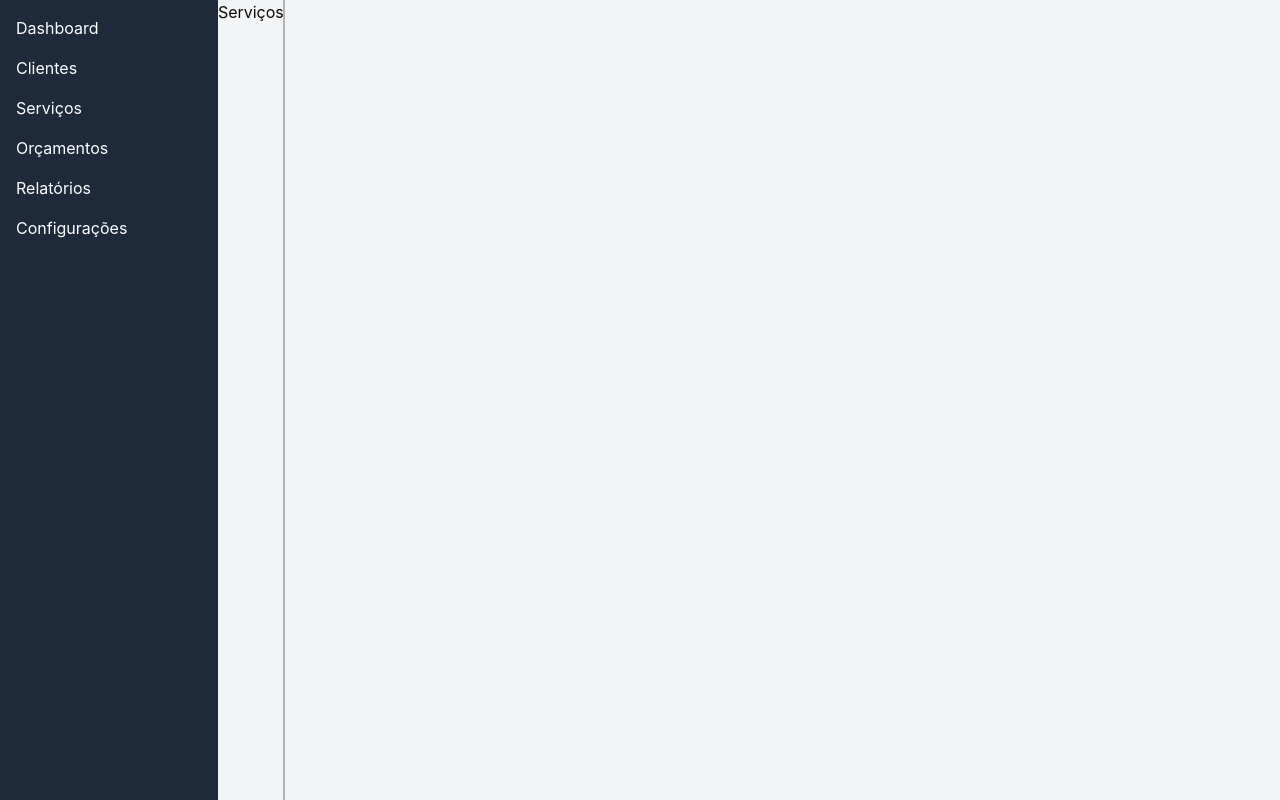
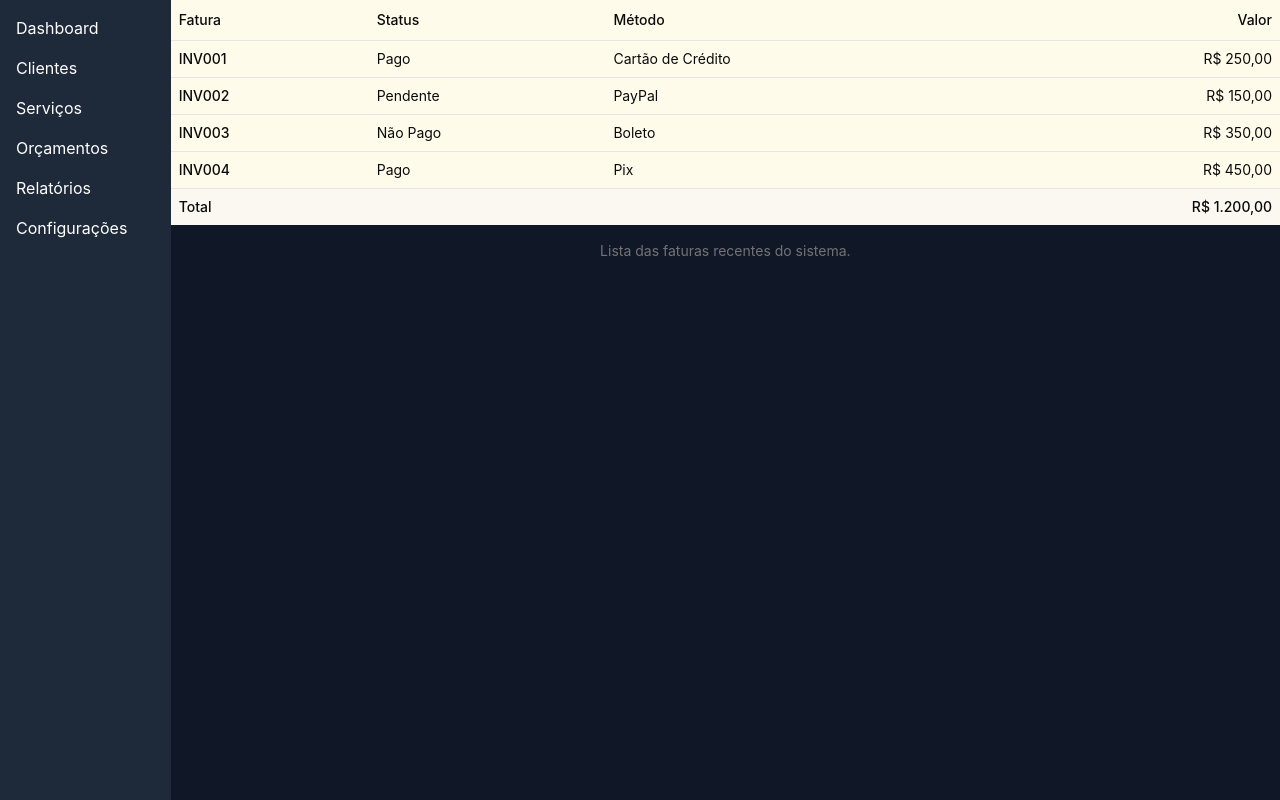
Before and after one commit to danilogmarques/Eletro-Manager, a React (Vite) app: page /servicos in a window 1280 px wide. Built offline with nearby package versions, Linux system fonts and the light colour scheme.

Commit message:
test: tabela para paginas clientes e serviços

```diff
--- a/src/App.tsx
+++ b/src/App.tsx
@@ -1,7 +1,6 @@
 import { BrowserRouter, Route, Routes } from "react-router-dom"
 import { SideBar } from "./components/SideBar"
 import { Dashboard } from "./pages/Dashboard"
-import { Serviços } from "./pages/Serviços"
 import Customers from "./pages/Customers"
 
 
@@ -9,12 +8,12 @@ function App() {
 
   return (
     <BrowserRouter>
-      <div className="bg-gray-900 h-screen w-screen flex    ">
+      <div className="flex bg-gray-900 h-screen w-screen ">
         <SideBar />
         <Routes>
           <Route path="/dashboard" element={<Dashboard />} />
           <Route path="/clientes" element={<Customers />} />
-          <Route path="/servicos" element={<Serviços />} />
+          <Route path="/servicos" element={<Customers />} />
           <Route path="/orcamentos" element={<h1 className="text-2xl font-bold text-gray-800">Orçamentos</h1>} />
           <Route path="/relatorios" element={<h1 className="text-2xl font-bold text-gray-800">Relatórios</h1>} />
           <Route path="/configuracoes" element={<h1 className="text-2xl font-bold text-gray-800">Configurações</h1>} />
--- a/src/components/SideBar.tsx
+++ b/src/components/SideBar.tsx
@@ -2,7 +2,7 @@ import { Link } from "react-router-dom";
 
 export function SideBar() {
   return (
-    <nav className=" w-64 h-screen
+    <nav className=" flex w-48
      bg-gray-800 text-white p-4">
       <ul className="flex flex-col space-y-4">
         <li>
--- /dev/null
+++ b/src/components/TableCustomers.tsx
@@ -0,0 +1,69 @@
+import {
+  Table,
+  TableHeader,
+  TableBody,
+  TableFooter,
+  TableHead,
+  TableRow,
+  TableCell,
+  TableCaption,
+} from "../components/ui/table" // Ajuste o caminho do import conforme seu projeto
+
+const invoices = [
+  {
+    invoice: "INV001",
+    paymentStatus: "Pago",
+    totalAmount: "R$ 250,00",
+    paymentMethod: "Cartão de Crédito",
+  },
+  {
+    invoice: "INV002",
+    paymentStatus: "Pendente",
+    totalAmount: "R$ 150,00",
+    paymentMethod: "PayPal",
+  },
+  {
+    invoice: "INV003",
+    paymentStatus: "Não Pago",
+    totalAmount: "R$ 350,00",
+    paymentMethod: "Boleto",
+  },
+  {
+    invoice: "INV004",
+    paymentStatus: "Pago",
+    totalAmount: "R$ 450,00",
+    paymentMethod: "Pix",
+  },
+]
+
+export function InvoiceTableExample() {
+  return (
+    <Table className="bg-amber-50">
+      <TableCaption>Lista das faturas recentes do sistema.</TableCaption>
+      <TableHeader>
+        <TableRow>
+          <TableHead className="">Fatura</TableHead>
+          <TableHead>Status</TableHead>
+          <TableHead>Método</TableHead>
+          <TableHead className="text-right">Valor</TableHead>
+        </TableRow>
+      </TableHeader>
+      <TableBody>
+        {invoices.map((inv) => (
+          <TableRow key={inv.invoice}>
+            <TableCell className="font-medium">{inv.invoice}</TableCell>
+            <TableCell>{inv.paymentStatus}</TableCell>
+            <TableCell>{inv.paymentMethod}</TableCell>
+            <TableCell className="text-right">{inv.totalAmount}</TableCell>
+          </TableRow>
+        ))}
+      </TableBody>
+      <TableFooter>
+        <TableRow>
+          <TableCell colSpan={3}>Total</TableCell>
+          <TableCell className="text-right">R$ 1.200,00</TableCell>
+        </TableRow>
+      </TableFooter>
+    </Table>
+  )
+}
--- a/src/pages/Customers.tsx
+++ b/src/pages/Customers.tsx
@@ -1,10 +1,10 @@
-import { Table } from "@/components/ui/table"
+import { InvoiceTableExample } from "@/components/TableCustomers"
+
 
 export function Customers() {
   return (
-    <div className="bg-gray-900 h-screen w-screen flex items-center justify-center    ">
-      <Table />
-
+    <div className="w-screen">
+      <InvoiceTableExample />
     </div>
   )
 }
--- /dev/null
+++ b/src/payments/columns.tsx
@@ -0,0 +1,29 @@
+"use client"
+
+import { createColumnHelper } from "@tanstack/react-table"
+
+import { type DataTableFeatures } from "./data-table-features"
+
+// This type is used to define the shape of our data.
+// You can use a Zod schema here if you want.
+export type Payment = {
+  id: string
+  amount: number
+  status: "pending" | "processing" | "success" | "failed"
+  email: string
+}
+
+// Use `accessor` for data columns and `display` for columns without one.
+const columnHelper = createColumnHelper<DataTableFeatures, Payment>()
+
+export const columns = columnHelper.columns([
+  columnHelper.accessor("status", {
+    header: "Status",
+  }),
+  columnHelper.accessor("email", {
+    header: "Email",
+  }),
+  columnHelper.accessor("amount", {
+    header: "Amount",
+  }),
+])
--- /dev/null
+++ b/src/payments/data-table-features.tsx
@@ -0,0 +1,33 @@
+import {
+  columnFilteringFeature,
+  columnVisibilityFeature,
+  createFilteredRowModel,
+  createPaginatedRowModel,
+  createSortedRowModel,
+  filterFn_includesString,
+  rowPaginationFeature,
+  rowSelectionFeature,
+  rowSortingFeature,
+  sortFn_alphanumeric,
+  sortFn_text,
+  tableFeatures,
+} from "@tanstack/react-table"
+
+// New in v9: declare the features this table uses — anything you don't
+// register is tree-shaken out of the bundle.
+export const features = tableFeatures({
+  columnFilteringFeature,
+  columnVisibilityFeature,
+  rowPaginationFeature,
+  rowSelectionFeature,
+  rowSortingFeature,
+  filteredRowModel: createFilteredRowModel(),
+  paginatedRowModel: createPaginatedRowModel(),
+  sortedRowModel: createSortedRowModel(),
+  filterFns: { includesString: filterFn_includesString },
+  sortFns: { alphanumeric: sortFn_alphanumeric, text: sortFn_text },
+})
+
+// Pass this as the first generic argument to `ColumnDef`, `Column`, `Table`,
+// and `Row` so each type knows which feature APIs are available.
+export type DataTableFeatures = typeof features
--- /dev/null
+++ b/src/payments/data-table.tsx
@@ -0,0 +1,74 @@
+"use client"
+
+import { useTable, type ColumnDef, type RowData } from "@tanstack/react-table"
+
+import {
+  Table,
+  TableBody,
+  TableCell,
+  TableHead,
+  TableHeader,
+  TableRow,
+} from "@/components/ui/table"
+
+import { features, type DataTableFeatures } from "./data-table-features"
+
+interface DataTableProps<TData extends RowData> {
+  columns: ColumnDef<DataTableFeatures, TData>[]
+  data: TData[]
+}
+
+export function DataTable<TData extends RowData>({
+  columns,
+  data,
+}: DataTableProps<TData>) {
+  const table = useTable({
+    features,
+    data,
+    columns,
+  })
+
+  return (
+    <div className="overflow-hidden rounded-md border">
+      <Table>
+        <TableHeader>
+          {table.getHeaderGroups().map((headerGroup) => (
+            <TableRow key={headerGroup.id}>
+              {headerGroup.headers.map((header) => {
+                return (
+                  <TableHead key={header.id}>
+                    {header.isPlaceholder ? null : (
+                      <table.FlexRender header={header} />
+                    )}
+                  </TableHead>
+                )
+              })}
+            </TableRow>
+          ))}
+        </TableHeader>
+        <TableBody>
+          {table.getRowModel().rows?.length ? (
+            table.getRowModel().rows.map((row) => (
+              <TableRow
+                key={row.id}
+                data-state={row.getIsSelected() && "selected"}
+              >
+                {row.getVisibleCells().map((cell) => (
+                  <TableCell key={cell.id}>
+                    <table.FlexRender cell={cell} />
+                  </TableCell>
+                ))}
+              </TableRow>
+            ))
+          ) : (
+            <TableRow>
+              <TableCell colSpan={columns.length} className="h-24 text-center">
+                No results.
+              </TableCell>
+            </TableRow>
+          )}
+        </TableBody>
+      </Table>
+    </div>
+  )
+}
--- /dev/null
+++ b/src/payments/page.tsx
@@ -0,0 +1,25 @@
+import { columns, Payment } from "./columns"
+import { DataTable } from "./data-table"
+
+async function getData(): Promise<Payment[]> {
+  // Fetch data from your API here.
+  return [
+    {
+      id: "728ed52f",
+      amount: 100,
+      status: "pending",
+      email: "m@example.com",
+    },
+    // ...
+  ]
+}
+
+export default async function DemoPage() {
+  const data = await getData()
+
+  return (
+    <div className="container mx-auto py-10">
+      <DataTable columns={columns} data={data} />
+    </div>
+  )
+}
```
